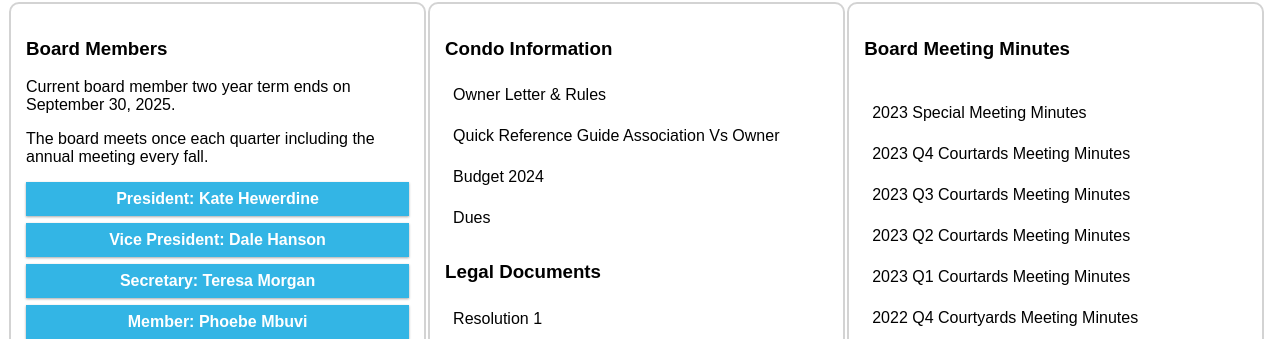
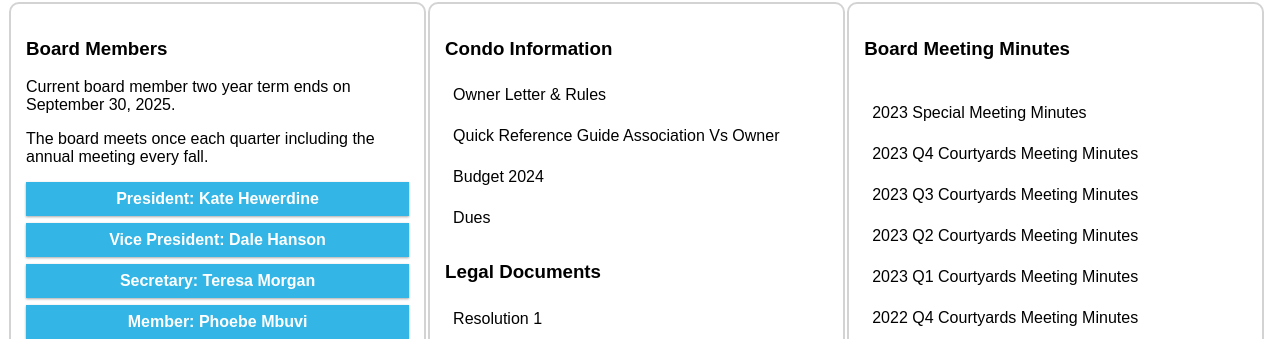
Before and after one commit to courtyardsatprairiefields/courtyardsatprairiefields.github.io, a plain HTML site: page index.html in a window 1280 px wide. Shown: the part 441-780 px from the top of the page. Drawn offline with Linux system fonts and the light colour scheme.

Commit message:
Update index.html

```diff
--- a/index.html
+++ b/index.html
@@ -90,16 +90,16 @@
           >2023 Special Meeting Minutes</a
         >
         <br /><a href="/meetings/2023-Q4-Courtards-Meeting-Minutes.pdf"
-          >2023 Q4 Courtards Meeting Minutes</a
+          >2023 Q4 Courtyards Meeting Minutes</a
         >
         <br /><a href="/meetings/2023-Q3-Courtards-Meeting-Minutes.pdf"
-          >2023 Q3 Courtards Meeting Minutes</a
+          >2023 Q3 Courtyards Meeting Minutes</a
         >
         <br /><a href="/meetings/2023-Q2-Courtards-Meeting-Minutes.pdf"
-          >2023 Q2 Courtards Meeting Minutes</a
+          >2023 Q2 Courtyards Meeting Minutes</a
         >
         <br /><a href="/meetings/2023-Q1-Courtards-Meeting-Minutes.pdf"
-          >2023 Q1 Courtards Meeting Minutes</a
+          >2023 Q1 Courtyards Meeting Minutes</a
         >
         <br /><a href="/meetings/2022-Q4-Courtyards-Meeting-Minutes.pdf"
           >2022 Q4 Courtyards Meeting Minutes</a
```
